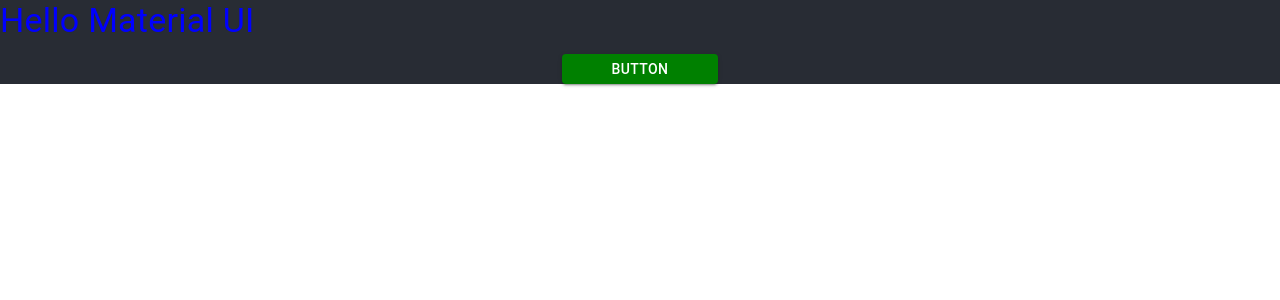
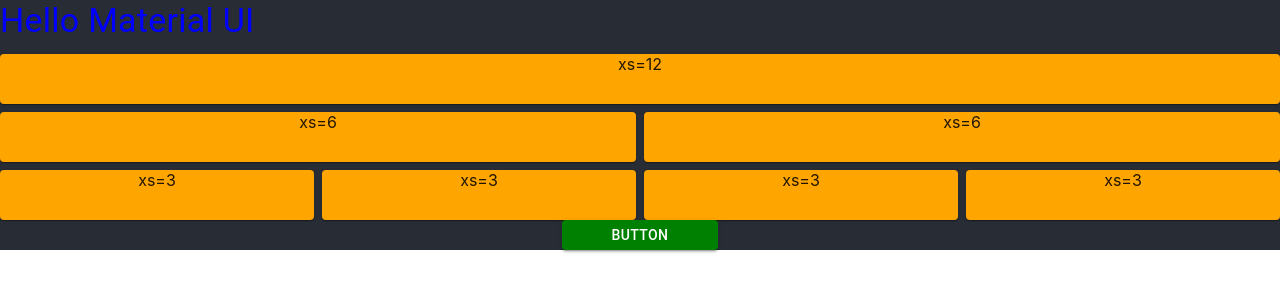
Before and after one commit to rtake/react-covid19-dashboard, a React (Create React App) app: page / in a window 1280 px wide. Shown: the top 300 px of the page. Built offline with nearby package versions, Linux system fonts and the light colour scheme; the HTML template or start-up script is replaced by a standard one.

Commit message:
Gridを追加

```diff
--- a/src/components/MaterialUI.tsx
+++ b/src/components/MaterialUI.tsx
@@ -1,5 +1,5 @@
 import React from 'react'
-import { Button, makeStyles, Typography } from "@material-ui/core"
+import { Button, makeStyles, Typography, Grid, Paper } from "@material-ui/core"
 
 const useStyles = makeStyles({
     btnStyle: {
@@ -8,6 +8,10 @@
     },
     typoStyle: {
         color: "blue",
+    },
+    paperStyle: {
+        background: "orange",
+        height: "50px",
     },
 })
 
@@ -23,6 +27,32 @@
             gutterBottom={true}
             noWrap={true}
         >Hello Material UI</Typography>
+
+        <Grid container spacing={1}>
+        <Grid item xs={12}>
+                <Paper className={classes.paperStyle}>xs=12</Paper>
+            </Grid>
+
+            <Grid item xs={12} md={6}>
+                <Paper className={classes.paperStyle}>xs=6</Paper>
+            </Grid>
+            <Grid item xs={12} md={6}>
+                <Paper className={classes.paperStyle}>xs=6</Paper>
+            </Grid>
+
+            <Grid item xs={6} md={3}>
+                <Paper className={classes.paperStyle}>xs=3</Paper>
+            </Grid>
+            <Grid item xs={6} md={3}>
+                <Paper className={classes.paperStyle}>xs=3</Paper>
+            </Grid>
+            <Grid item xs={6} md={3}>
+                <Paper className={classes.paperStyle}>xs=3</Paper>
+            </Grid>
+            <Grid item xs={6} md={3}>
+                <Paper className={classes.paperStyle}>xs=3</Paper>
+            </Grid>
+        </Grid>
         <Button className={classes.btnStyle} variant='contained' color="secondary">Button</Button>
     </div>
   )
```
